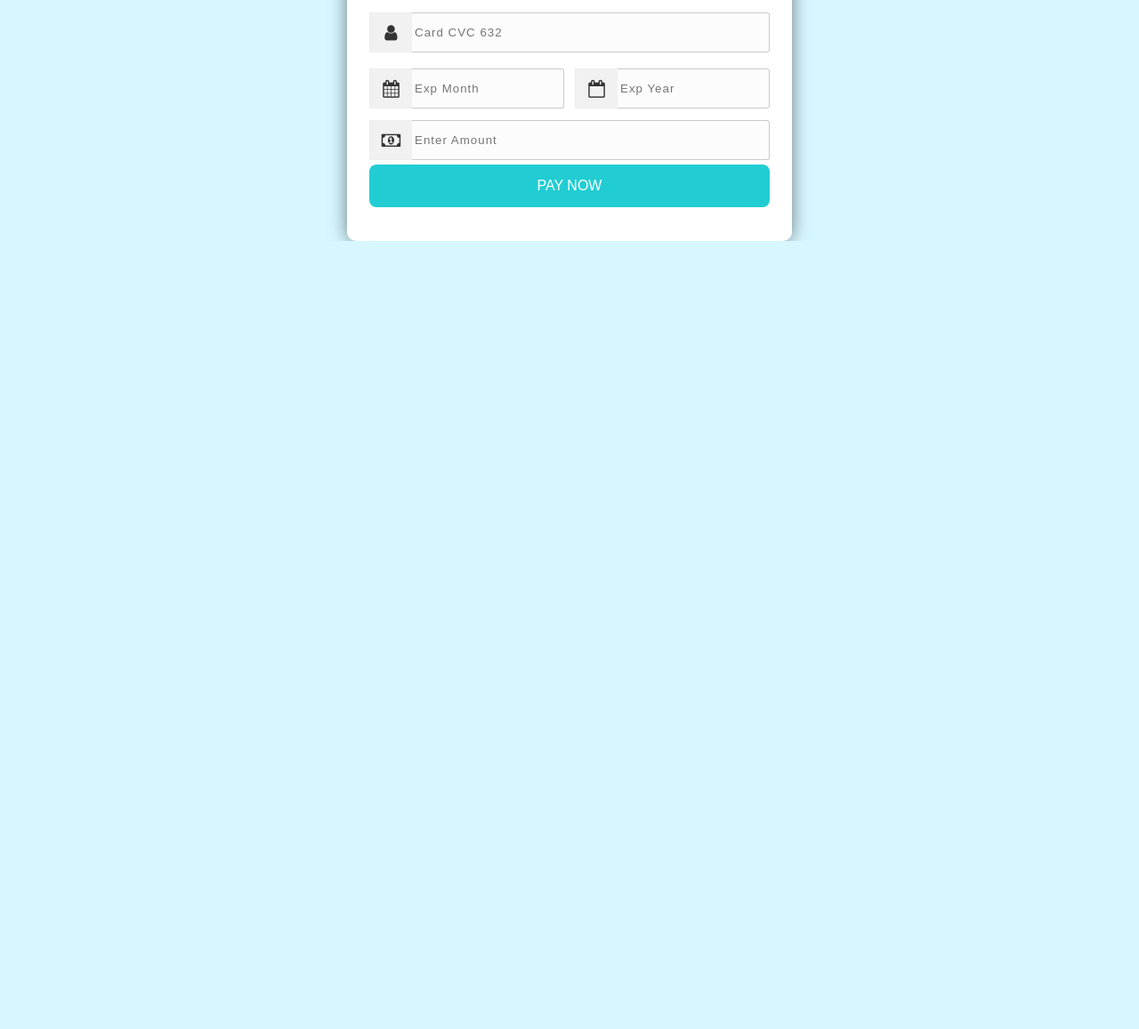
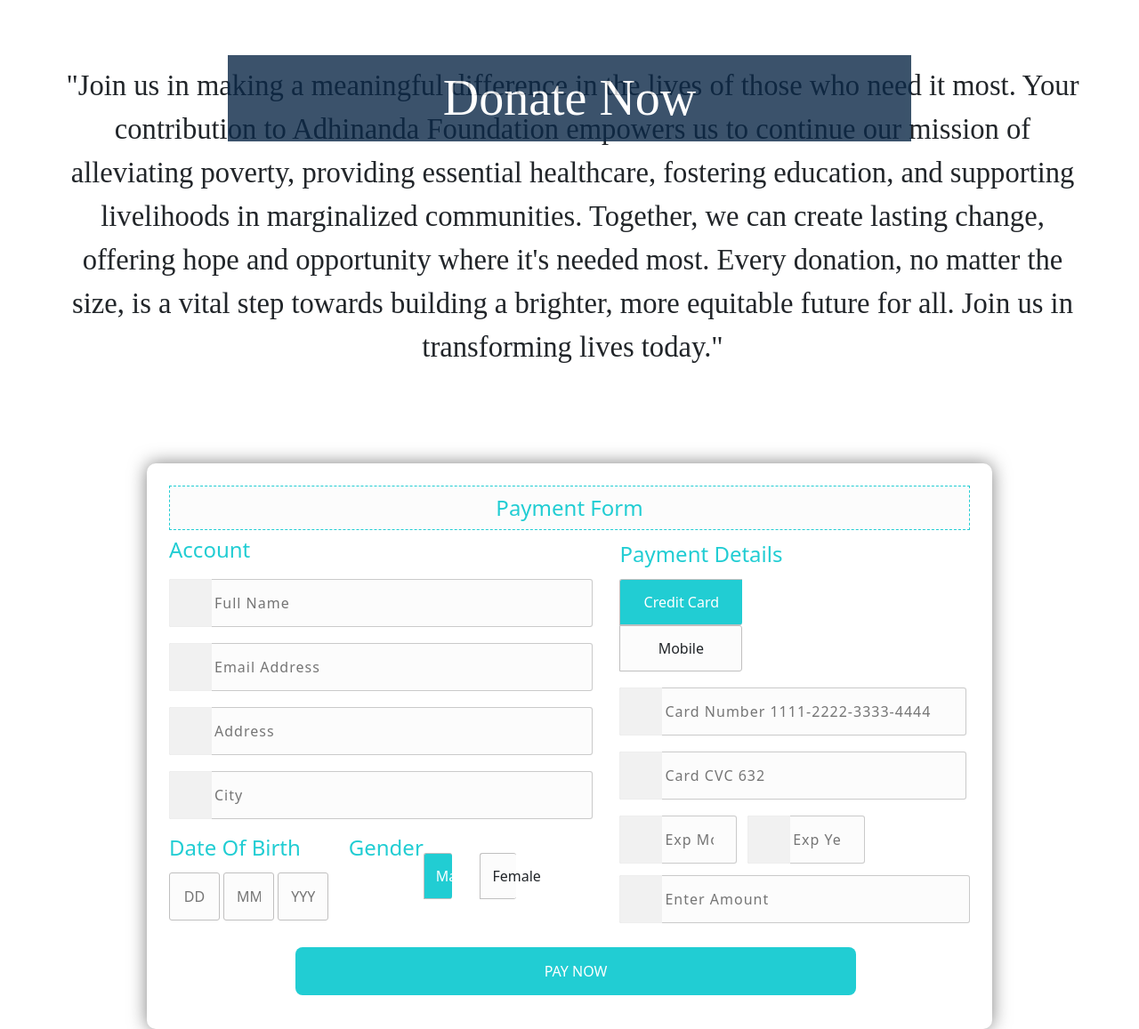
Before and after one commit to i-shivii/NGO-Adhinanda, a PHP site: page /donate.html in a window 1280 px wide. Shown: the part 808-1965 px from the top of the page at 89% size. Before the commit the page ends 1079 px from the top, so only its background shows below. Run offline with PHP 8.4, Linux system fonts and the light colour scheme; some libraries are stand-ins or nearby versions.

Commit message:
donate updated

```diff
--- a/assets/donate.css
+++ b/assets/donate.css
@@ -5,7 +5,7 @@
 }
 
 body {
-    background-color: #d7f7ff;
+    /* background-color: #d7f7ff; */
     font-family: Arial, Helvetica, sans-serif;
 }
 
@@ -112,13 +110,92 @@ body {
   /* align-items: center; */
 
 }
+/* ============image============= */
+
+.image-donate{
+  position: relative;
+  overflow: hidden;
+  padding-top: -30px;
+
+}
+
+.image-donate img {
+  height: 780px;
+  width: 100%;
+}
+/* ============donateheading=========== */
+
+
+.image-donate{
+  position: relative;
+  overflow: hidden;
+  padding-top: -30px;
+
+}
+
+.image-donate img {
+  height: 780px;
+  width: 100%;
+}
+
+.header{
+  position: absolute;
+  width: 60%;
+  height: 80px;
+  top: 100%;
+  left: 50%;
+  transform: translate(-50%, -50%);
+  text-align: center;
+  z-index:1;
+  opacity: 0.8;
+
+}
+
+.header h1{
+  color: #ffff;
+  background: var(--main-color);
+  padding: 15px;
+  margin-top: 110px;
+  font-family: serif;
+  font-size: 350%;
+}
+/* ===================donateintro=============== */
+.sec-donate{
+  margin:0px 0px 0px 0px;
+  z-index: 2;
+
+}
+.sec-donate p{
+  margin: 100px 53px 106px 60px;
+  font-size: 204%;
+  text-align: center;
+  font-family: serif;
+}
+
+  /* ===============payment=============== */
+
+.form-main-col{
+  display:flex;
+  /* flex-wrap: wrap; */
+  flex-direction: row;
+  gap: 27px;
+}
+.form-col-1{
+margin:0px 200px 0px 0px;
+
+}
+.form-col-2{
+margin:0px 0px 0px -400px;
+
+}
 .wrapper {
     background-color: #fff;
-    width: 500px;
+    width: 950px;
     padding: 25px;
     margin: 25px auto 0;
     box-shadow: 0px 0px 20px rgba(0, 0, 0, 0.5);
     border-radius: 10px;
+    /* height:600px; */
 }
 
 .wrapper h2 {
@@ -138,7 +215,7 @@ body {
 
 .input_group {
     margin-bottom: 8px;
-    width: 100%;
+    width: 70%;
     position: relative;
     display: flex;
     flex-direction: row;
@@ -151,13 +228,42 @@ body {
     position: relative;
 }
 
+
+.input_box-gender{
+  width: 100%;
+  margin: 20px 0px 0px 0px;
+
+  display:flex;
+}
 .input_box:last-child {
     margin-right: 0;
 }
 
-.input_box .name {
+.input_box .name ,.input_box-gender .name {
     padding: 14px 10px 14px 50px;
     width: 100%;
+    background-color: #fcfcfc;
+    border: 1px solid #0003;
+    outline: none;
+    letter-spacing: 1px;
+    transition: 0.3s;
+    border-radius: 3px;
+    color: #333;
+}
+.name-card{
+  width:390px;
+  padding: 14px 10px 14px 50px;
+  background-color: #fcfcfc;
+  border: 1px solid #0003;
+  outline: none;
+  letter-spacing: 1px;
+  transition: 0.3s;
+  border-radius: 3px;
+  color: #333;
+}
+.name-cv{
+  width:390px;
+  padding: 14px 10px 14px 50px;
   background-color: #fcfcfc;
   border: 1px solid #0003;
   outline: none;
@@ -224,8 +359,23 @@ body {
     text-align: center;
     border: 1px solid #c0bfbf;
 }
+.input_box-gender label {
+  width: 50%;
+  padding: 13px;
+  background-color: #fcfcfc;
+  display: inline-block;
+  text-align: center;
+  border: 1px solid #c0bfbf;
+}
+
 
 .input_box label:first-of-type {
+    border-top-left-radius: 3px;
+    border-bottom-right-radius: 3px;
+    border-right: none;
+}
+
+.input_box-gender label:first-of-type {
   border-top-left-radius: 3px;
   border-bottom-right-radius: 3px;
   border-right: none;
@@ -235,7 +385,10 @@ body {
     border-top-right-radius: 3px;
     border-bottom-right-radius: 3px;
 }
-
+.input_box-gender label:last-of-type {
+  border-top-right-radius: 3px;
+  border-bottom-right-radius: 3px;
+}
 .radio:checked+label {
     background-color: #21cdd3;
     color: #fff;
@@ -252,6 +405,7 @@ body {
     font-size: 16px;
     transition: all 0.3s ease;
     border-radius: 8px;
+    margin:12px 0px 0px 142px;
 }
 
 .input_box button:hover {
--- a/donate.html
+++ b/donate.html
@@ -5,13 +5,22 @@
   <meta charset="UTF-8">
   <meta http-equiv="X-UA-Compatible" content="IE=edge">
   <meta name="viewport" content="width=device-width, initial-scale=1.0">
-    <title>Payment Form - Sagar Developer</title>
+  <title>Payment Form</title>
   <link rel="stylesheet" href="assets/donate.css">
-    <link rel="stylesheet" href="http://maxcdn.bootstrapcdn.com/font-awesome/4.2.0/css/font-awesome.min.css">
+
+  <link href="https://cdn.jsdelivr.net/npm/bootstrap@5.3.3/dist/css/bootstrap.min.css" rel="stylesheet"
+    integrity="sha384-QWTKZyjpPEjISv5WaRU9OFeRpok6YctnYmDr5pNlyT2bRjXh0JMhjY6hW+ALEwIH" crossorigin="anonymous">
+  <script src="https://cdn.jsdelivr.net/npm/bootstrap@5.3.3/dist/js/bootstrap.bundle.min.js"
+    integrity="sha384-YvpcrYf0tY3lHB60NNkmXc5s9fDVZLESaAA55NDzOxhy9GkcIdslK1eN7N6jIeHz"
+    crossorigin="anonymous"></script>
+  <link href="https://fonts.googleapis.com/css2?family=Jost:wght@500&display=swap" rel="stylesheet">
+  <link href="https://cdn.jsdelivr.net/npm/remixicon@4.2.0/fonts/remixicon.css" rel="stylesheet">
+
 </head>
 
 <body>
   <!-- ===================navbar=================== -->
+
 
   <nav class="navbar fixed-top navbar-expand-lg navbar-dark p-md-3">
     <div class="container-fluid ">
@@ -101,22 +110,37 @@
       </div>
     </div>
   </nav>
+  <!-- =====================image=============== -->
+  <section >
+    <div class="image-donate">
+        <img src="https://images.unsplash.com/photo-1532629345422-7515f3d16bb6?q=80&w=1770&auto=format&fit=crop&ixlib=rb-4.0.3&ixid=M3wxMjA3fDB8MHxwaG90by1wYWdlfHx8fGVufDB8fHx8fA%3D%3D">
+      </div>
+        <div class="header">
+          <h1> Donate Now</h1>
+</div>
+</section>
+<!-- =================donateintro=========== -->
+<section class="sec-donate">
 
+  <div class="donate-para">
+    <p>"Join us in making a meaningful difference in the lives of those who need it most. Your contribution to Adhinanda Foundation empowers us to continue our mission of alleviating poverty, providing essential healthcare, fostering education, and supporting livelihoods in marginalized communities. Together, we can create lasting change, offering hope and opportunity where it's needed most. Every donation, no matter the size, is a vital step towards building a brighter, more equitable future for all. Join us in transforming lives today."</p>
+  </div>
+</section>
   <!-- =================payment============= -->
+  <section>
   <div class="wrapper">
     <h2>Payment Form</h2>
+    <div class="form-main-col">
+      <div class="form-col-1">
           <form action="" method="post">
           <!--Account Information Start-->
           <h4>Account</h4>
           <div class="input_group">
             <div class="input_box">
-                    <input type="text" placeholder="Full Name" required class="name">
+              <input type="text" placeholder="Full Name " required class="name">
               <i class="fa fa-user icon"></i>
             </div>
-                <div class="input_box">
-                    <input type="text" placeholder="Name on Card" required class="name">
-                    <i class="fa fa-user icon"></i>
-                </div>
+
           </div>
           <div class="input_group">
             <div class="input_box">
@@ -136,10 +160,6 @@
               <i class="fa fa-institution icon"></i>
             </div>
           </div>
-            <!--Account Information End-->
-
-
-            <!--DOB & Gender Start-->
           <div class="input_group">
             <div class="input_box">
               <h4>Date Of Birth</h4>
@@ -147,17 +167,21 @@
               <input type="text" placeholder="MM" required class="dob">
               <input type="text" placeholder="YYYY" required class="dob">
             </div>
-                <div class="input_box">
             <h4>Gender</h4>
+            <div class="input_box-gender">
+              <div>
               <input type="radio" name="gender" class="radio" id="b1" checked>
               <label for="b1">Male</label>
+            </div>
+            <div>
               <input type="radio" name="gender" class="radio" id="b2">
               <label for="b2">Female</label>
             </div>
             </div>
-            <!--DOB & Gender End-->
-
-
+          </div>
+          <!--Account Information End-->
+        </div>
+        <div class="form-col-2">
           <!--Payment Details Start-->
           <div class="input_group">
             <div class="input_box">
@@ -167,18 +191,18 @@
                   <i class="fa fa-cc-visa"></i>Credit Card</span></label>
               <input type="radio" name="pay" class="radio" id="bc2">
               <label for="bc2"><span>
-                            <i class="fa fa-cc-paypal"></i>Paypal</span></label>
+                  <i class="fa fa-cc-paypal"></i>Mobile</span></label>
             </div>
           </div>
           <div class="input_group">
             <div class="input_box">
-                    <input type="tel" name="" class="name" placeholder="Card Number 1111-2222-3333-4444" required>
+              <input type="tel" name="" class="name-card" placeholder="Card Number 1111-2222-3333-4444" required>
               <i class="fa fa-credit-card icon"></i>
             </div>
           </div>
           <div class="input_group">
             <div class="input_box">
-                    <input type="tel" name="" class="name" placeholder="Card CVC 632" required>
+              <input type="tel" name="" class="name-cv" placeholder="Card CVC 632" required>
               <i class="fa fa-user icon"></i>
             </div>
           </div>
@@ -199,6 +223,10 @@
             <i class="fa fa-money icon" aria-hidden="true"></i>
           </div>
           <!--Payment Details End-->
+        </form>
+        </div>
+    </div>
+
 
     <div class="input_group">
       <div class="input_box">
@@ -206,8 +234,9 @@
       </div>
     </div>
 
-        </form>
+
   </div>
+</section>
 
 </body>
 
```
Also changed, not shown: other parts of assets/donate.css (+36 -9 lines). Lines whose indentation alone changed are shown as unchanged.
